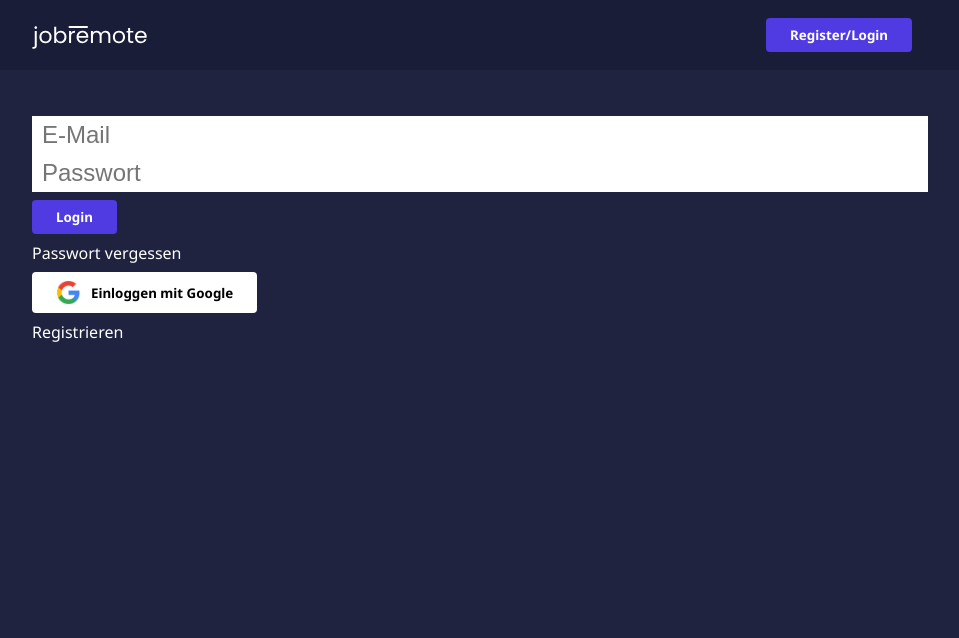
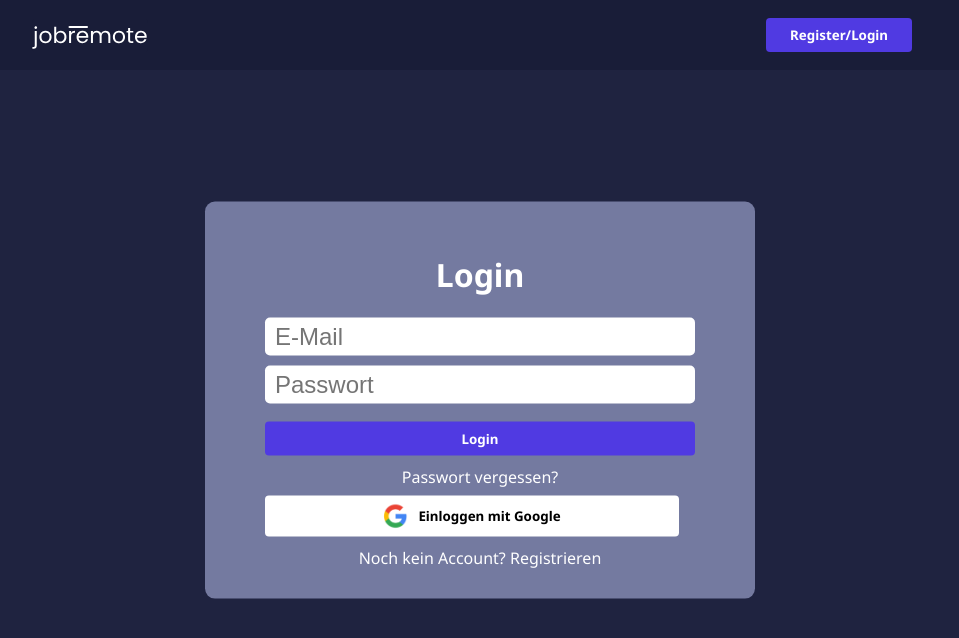
Before and after one commit to nilsweichler/jobremote, a Next.js app: page /login in a window 1280 px wide. Shown: the top 638 px of the page, without its empty margins (160-1119 px from the left). Built offline with nearby package versions, Linux system fonts and the light colour scheme; no server answers.

Commit message:
env file

```diff
--- a/lib/firebase.js
+++ b/lib/firebase.js
@@ -4,13 +4,13 @@ import 'firebase/firestore';
 import 'firebase/storage';
 
 const firebaseConfig = {
-    apiKey: "AIzaSyCUzsRY3nWa37Cura8ejk2r7j9UjEBFE1E",
-    authDomain: "jobremote-io.firebaseapp.com",
-    projectId: "jobremote-io",
-    storageBucket: "jobremote-io.appspot.com",
-    messagingSenderId: "437182611590",
-    appId: "1:437182611590:web:ad6830dd3e46681af89107",
-    measurementId: "G-DQNR4HWKXV"
+    apiKey: process.env.NEXT_PUBLIC_API_KEY,
+    authDomain: process.env.NEXT_PUBLIC_AUTH_DOMAIN,
+    projectId: process.env.NEXT_PUBLIC_PROJECT_ID,
+    storageBucket: process.env.NEXT_PUBLIC_STORAGE_BUCKET,
+    messagingSenderId: process.env.NEXT_PUBLIC_MESSAGING_SENDER_ID,
+    appId: process.env.NEXT_PUBLIC_APP_ID,
+    measurementId: process.env.NEXT_PUBLIC_MEASUREMENT_ID
 };
 
 if(!firebase.apps.length) {
--- a/pages/index.js
+++ b/pages/index.js
@@ -8,10 +8,10 @@ import toast from 'react-hot-toast'
 
 export default function Home() {
   return (
-    <div>
+    <main>
       <button onClick={() => toast.error('Toast Works!')}>
         Press Me!
       </button>
-    </div>
+    </main>
   )
 }
--- a/pages/login.js
+++ b/pages/login.js
@@ -10,6 +10,8 @@ export default function LoginPage(props) {
 
   return (
     <main>
+        <div className="loginWrapper">
+            <h1>Login</h1>
       {user ?
         !company ? <CompanyForm /> : <SignOutButton />
         :
@@ -20,7 +22,8 @@ export default function LoginPage(props) {
       :
       <SignInGoogleButton/>
       }
-      <Link href="/register">Registrieren</Link>
+      <Link href="/register">Noch kein Account? Registrieren</Link>
+        </div>
     </main>
   )
 }
@@ -48,8 +51,8 @@ function SignInWithUserAndPass(e) {
     <form onSubmit={SignInWithData}>
         <input type="email" placeholder="E-Mail" ref={email}></input>
         <input type="password" placeholder="Passwort" ref={password}></input>
-        <button disabled={loading}>Login</button>
-        <Link href="/resetpw">Passwort vergessen</Link>
+        <button className="btn-login" disabled={loading}>Login</button>
+        <Link href="/resetpw">Passwort vergessen?</Link>
     </form>
   );
 }
--- a/pages/resetpw.js
+++ b/pages/resetpw.js
@@ -5,8 +5,11 @@ import toast from "react-hot-toast";
 export default function RestPasswordPage({ }) {
   return (
       <main>
+          <div className="loginWrapper">
+              <h1>Passwort vergessen</h1>
         <ResetPassword>
         </ResetPassword>
+          </div>
       </main>
   )
 }
@@ -31,7 +34,7 @@ function ResetPassword(e) {
     return (
     <form onSubmit={resetpw}>
     <input type="email" placeholder="E-Mail" ref={email}></input>
-    <button disabled={loading}>Password zurücksetzen</button>
+    <button className="btn-login" disabled={loading}>Password zurücksetzen</button>
 </form>
 );
 }
--- a/styles/globals.css
+++ b/styles/globals.css
@@ -130,6 +130,12 @@ code {
   padding: 0;
 }
 
+.btn-login {
+  background-color: var(--color-blue);
+  color: white;
+  width: 100%;
+}
+
 .btn-google {
   background-color: #fff;
   color: black;
@@ -165,6 +171,33 @@ code {
 .card-info {
   color: white;
   background: var(--color-blue);
+}
+
+/* Login/Register forgotten PW */
+.loginWrapper {
+  display: flex;
+  flex-direction: column;
+  justify-content: center;
+  max-width: 550px;
+  background-color: #747AA0;
+  padding: 30px 60px;
+  border-radius: 10px;
+  position: absolute;
+  top: 50%;
+  left: 50%;
+  margin-right: -50%;
+  transform: translate(-50%, -50%);
+  text-align: center;
+}
+
+.loginWrapper form input {
+  margin-bottom: 10px;
+  border-radius: 5px;
+}
+
+.loginWrapper button {
+  text-align: center;
+  margin-bottom: 10px;
 }
 
 /* Loader */
```
Also changed, not shown: pages/register.js (+6 -1 lines).
